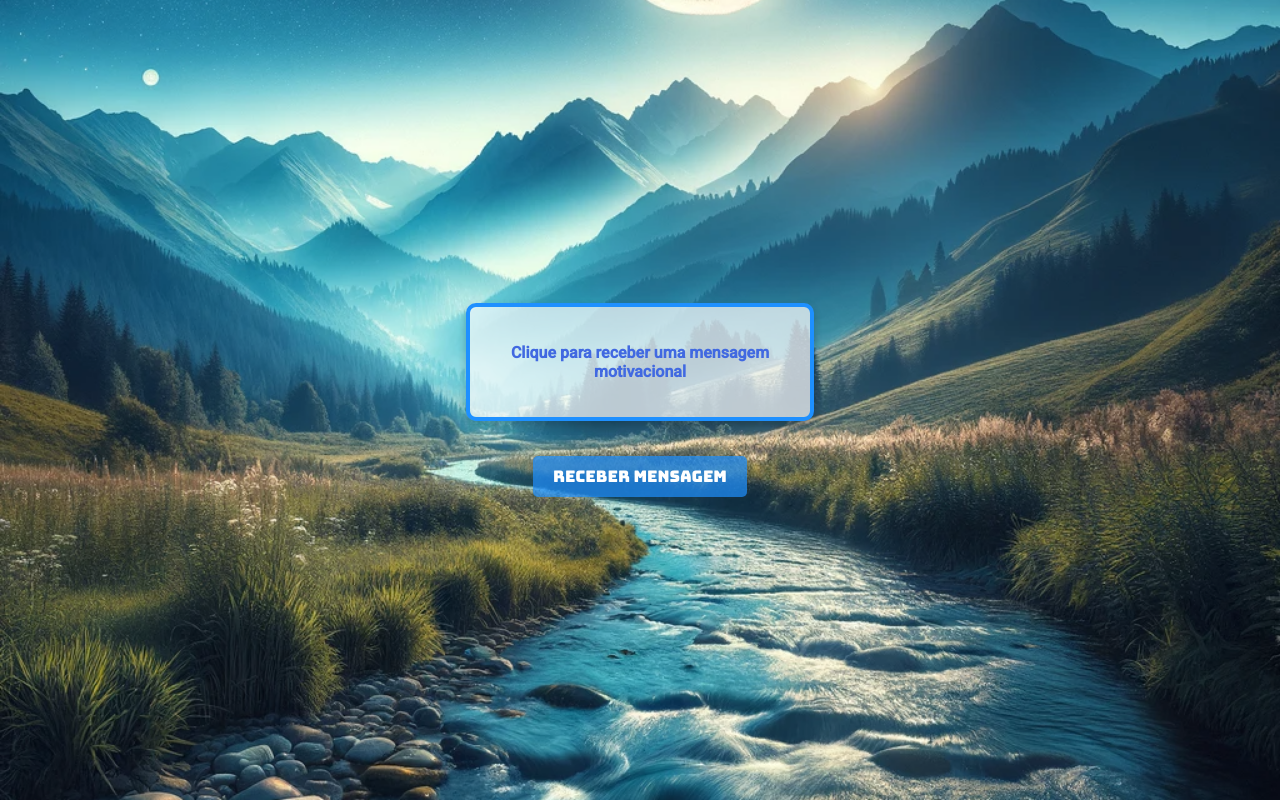
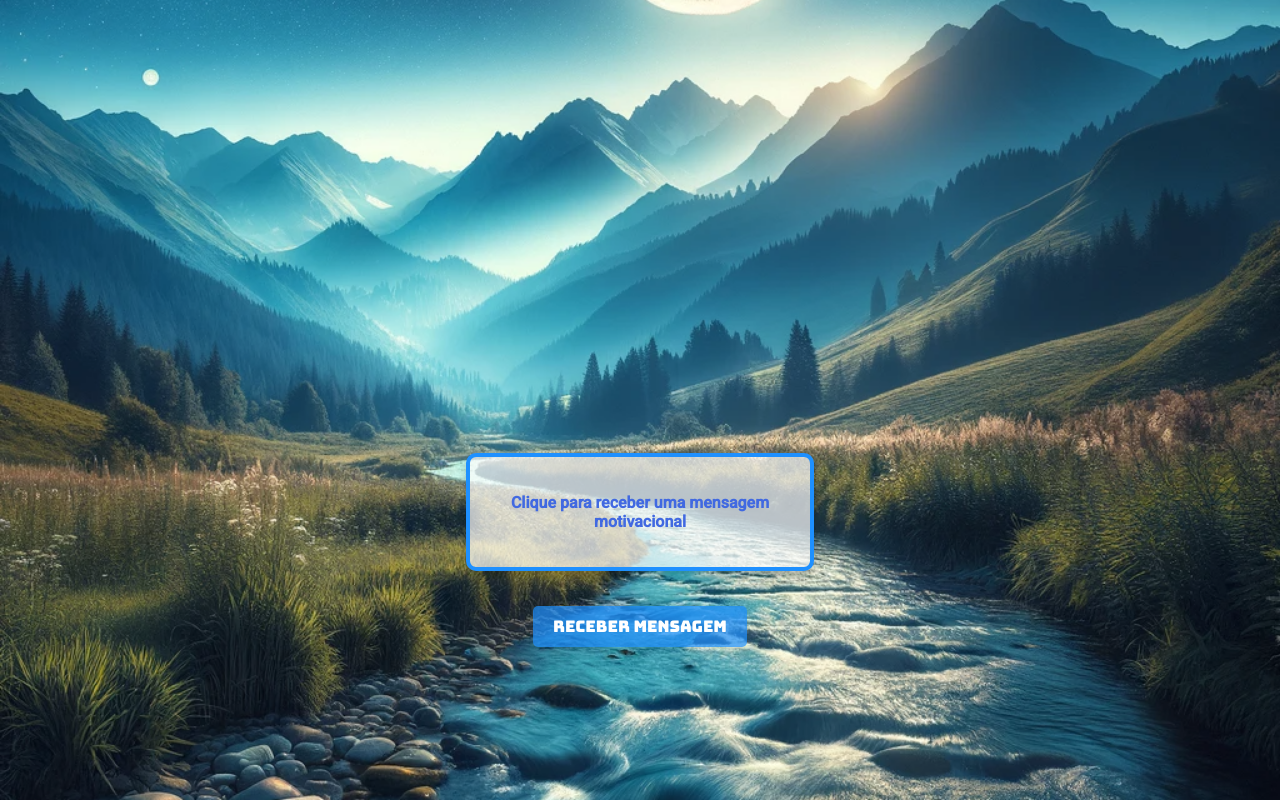
Before and after one commit to RodCinelli/Frases-Motivacionais, a React (Create React App) app: page / in a window 1280 px wide. Built offline with nearby package versions, Linux system fonts and the light colour scheme.

Commit message:
Update App.css

```diff
--- a/src/App.css
+++ b/src/App.css
@@ -20,6 +20,7 @@ body {
 }
 
 .mensagem-container {
+  margin-top: 300px;
   font-weight: 700;
   padding: 20px;
   border: 4px solid #1E90FF; /* Cor da borda atualizada */
```
